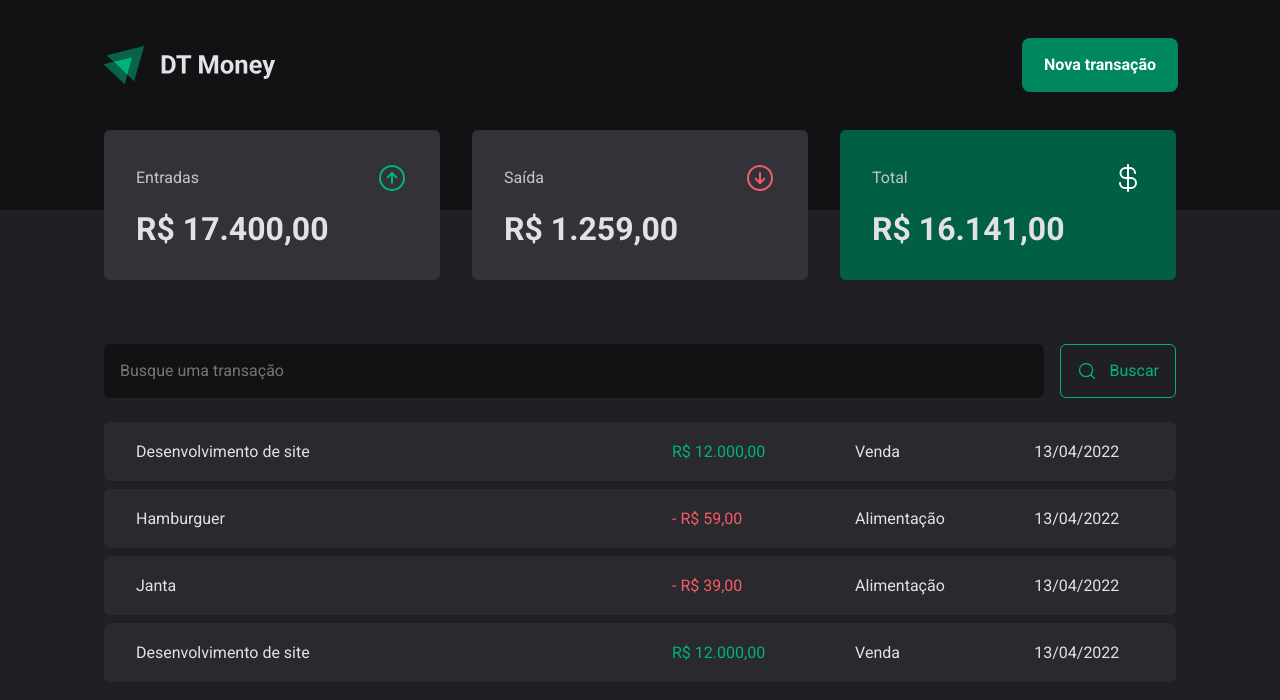
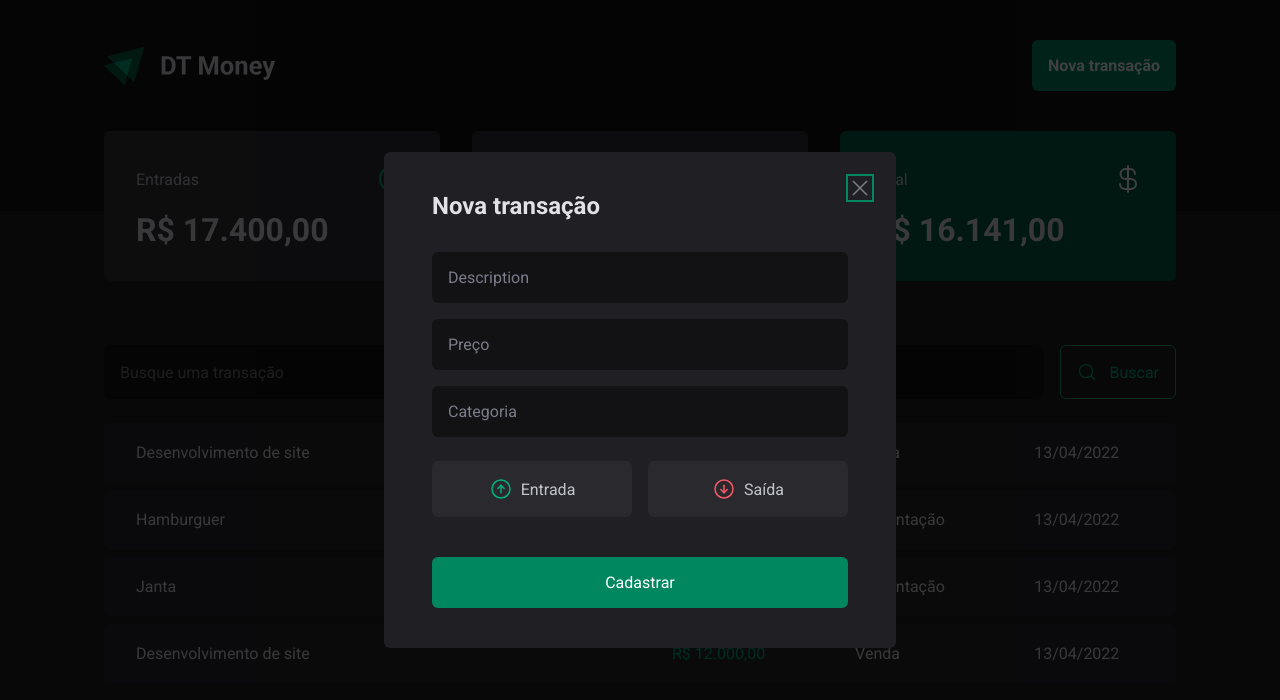
Before and after one commit to jarbsoncosta/Dt-Money, a React (Vite) app: page / in a window 1280 px wide. Both pictures are taken after a click on the button "Nova transação". Shown: the top 700 px of the page. Built offline with nearby package versions, Linux system fonts and the light colour scheme.

Commit message:
feat: modal create new transaction

```diff
--- a/package.json
+++ b/package.json
@@ -10,6 +10,8 @@
     "lint": "eslint src --ext .ts,.tsx"
   },
   "dependencies": {
+    "@radix-ui/react-dialog": "^1.0.0",
+    "@radix-ui/react-radio-group": "^1.0.0",
     "eslint": "^8.25.0",
     "phosphor-react": "^1.4.1",
     "react": "^18.2.0",
@@ -22,6 +24,7 @@
     "@types/react-dom": "^18.0.6",
     "@types/styled-components": "^5.1.26",
     "@vitejs/plugin-react": "^2.1.0",
+    "json-server": "^0.17.0",
     "typescript": "^4.6.4",
     "vite": "^3.1.0"
   }
--- a/src/components/Header/index.tsx
+++ b/src/components/Header/index.tsx
@@ -1,12 +1,21 @@
 import { HeaderContainer, HeaderContent, NewTransactionButton } from './styles'
 import Logo from '../../assets/logo.svg'
+import * as Dialog from '@radix-ui/react-dialog'
+import { NewTransactionModal } from '../NewTransactionModal'
 
 export function Header() {
   return (
     <HeaderContainer>
       <HeaderContent>
         <img src={Logo} alt="" />
-        <NewTransactionButton>Nova transação</NewTransactionButton>
+        <div>
+          <Dialog.Root>
+            <Dialog.Trigger asChild>
+              <NewTransactionButton>Nova transação</NewTransactionButton>
+            </Dialog.Trigger>
+            <NewTransactionModal />
+          </Dialog.Root>
+        </div>
       </HeaderContent>
     </HeaderContainer>
   )
--- a/src/components/Header/styles.ts
+++ b/src/components/Header/styles.ts
@@ -1,4 +1,5 @@
 import styled from 'styled-components'
+import * as Dialog from '@radix-ui/react-dialog'
 
 export const HeaderContainer = styled.header`
   padding: 2.5rem 0 7.5rem;
@@ -16,12 +17,10 @@
 `
 export const NewTransactionButton = styled.button`
   border: 0;
-
-  height: 3.12rem;
   background: ${(props) => props.theme['green-500']};
   color: ${(props) => props.theme.white};
   font-weight: bold;
-  padding: 0 1.25rem;
+  padding: 1rem;
   border-radius: 6px;
 
   cursor: pointer;
--- /dev/null
+++ b/src/components/NewTransactionModal/index.tsx
@@ -0,0 +1,41 @@
+import * as Dialog from '@radix-ui/react-dialog'
+import { ArrowCircleDown, ArrowCircleUp, X } from 'phosphor-react'
+import {
+  CloseButton,
+  Content,
+  Overlay,
+  TransactionType,
+  TransactionTypeButton,
+} from './styles'
+
+export function NewTransactionModal() {
+  return (
+    <div>
+      <Dialog.Portal>
+        <Overlay />
+        <Content>
+          <Dialog.Title>Nova transação</Dialog.Title>
+          <CloseButton>
+            <X size={24} />
+          </CloseButton>
+          <form action="">
+            <input type="text" placeholder="Description" required />
+            <input type="text" placeholder="Preço" required />
+            <input type="text" placeholder="Categoria" required />
+            <TransactionType>
+              <TransactionTypeButton variant="income" value="income">
+                <ArrowCircleUp size={24} /> Entrada
+              </TransactionTypeButton>
+              <TransactionTypeButton variant="outcome" value="outcome">
+                <ArrowCircleDown size={24} />
+                Saída
+              </TransactionTypeButton>
+            </TransactionType>
+
+            <button type="submit">Cadastrar</button>
+          </form>
+        </Content>
+      </Dialog.Portal>
+    </div>
+  )
+}
--- /dev/null
+++ b/src/components/NewTransactionModal/styles.ts
@@ -0,0 +1,111 @@
+import styled from 'styled-components'
+import * as Dialog from '@radix-ui/react-dialog'
+import * as RadioGroup from '@radix-ui/react-radio-group'
+
+export const Overlay = styled(Dialog.Overlay)`
+  position: fixed;
+  width: 100vw;
+  height: 100vh;
+  inset: 0;
+  background: rgba(0, 0, 0, 0.75);
+`
+export const Content = styled(Dialog.Content)`
+  min-width: 32rem;
+  border-radius: 6px;
+  padding: 2.5rem 3rem;
+  background: ${(props) => props.theme['gray-800']};
+
+  position: fixed;
+  top: 50%;
+  left: 50%;
+  transform: translate(-50%, -50%);
+
+  form {
+    margin-top: 2rem;
+    display: flex;
+    flex-direction: column;
+    gap: 1rem;
+    input {
+      border-radius: 6px;
+      background: ${(props) => props.theme['gray-900']};
+      color: ${(props) => props.theme['gray-300']};
+      padding: 1rem;
+      border: 0;
+      &::placeholder {
+        color: ${(props) => props.theme['gray-500']};
+      }
+    }
+    button[type='submit'] {
+      padding: 1rem;
+      border: 0;
+      border-radius: 6px;
+      background: ${(props) => props.theme['green-500']};
+      color: ${(props) => props.theme.white};
+      cursor: pointer;
+      margin-top: 1.5rem;
+
+      &:hover {
+        background: ${(props) => props.theme['green-700']};
+        transition: background-color 0.2s;
+      }
+    }
+  }
+`
+export const CloseButton = styled(Dialog.Close)`
+  position: absolute;
+  background: transparent;
+  border: 0;
+  top: 1.5rem;
+  right: 1.5rem;
+  line-height: 0;
+  cursor: pointer;
+  color: ${(props) => props.theme['gray-500']};
+`
+export const TransactionType = styled(RadioGroup.Root)`
+  display: grid;
+  grid-template-columns: repeat(2, 1fr);
+  gap: 1rem;
+  margin-top: 0.5rem;
+`
+
+interface TransactionTypeButtonProps {
+  variant: 'income' | 'outcome'
+}
+
+export const TransactionTypeButton = styled(
+  RadioGroup.Item,
+)<TransactionTypeButtonProps>`
+  background: ${(props) => props.theme['gray-700']};
+  padding: 1rem;
+  display: flex;
+  align-items: center;
+  justify-content: center;
+  gap: 0.5rem;
+  border-radius: 6px;
+  cursor: pointer;
+  border: 0;
+  color: ${(props) => props.theme['gray-300']};
+
+  svg {
+    color: ${(props) =>
+      props.variant === 'income'
+        ? props.theme['green-300']
+        : props.theme['red-300']};
+  }
+
+  &[data-state='unchecked']:hover {
+    background: ${(props) => props.theme['gray-600']};
+    transition: background-color 0.2s;
+  }
+
+  &[data-state='checked'] {
+    color: ${(props) => props.theme.white};
+    background: ${(props) =>
+      props.variant === 'income'
+        ? props.theme['green-300']
+        : props.theme['red-300']};
+    svg {
+      color: ${(props) => props.theme.white};
+    }
+  }
+`
--- a/src/components/Summary/styles.ts
+++ b/src/components/Summary/styles.ts
@@ -11,6 +11,12 @@
   gap: 2rem;
 
   margin-top: -5rem;
+
+  @media (max-width: 750px) {
+    display: flex;
+    flex-direction: column;
+    gap: 1rem;
+  }
 `
 interface SummaryCardProps {
   variant?: 'green'
```
Also changed, not shown: 1 other file (tests, documents, lock files or other folders).
